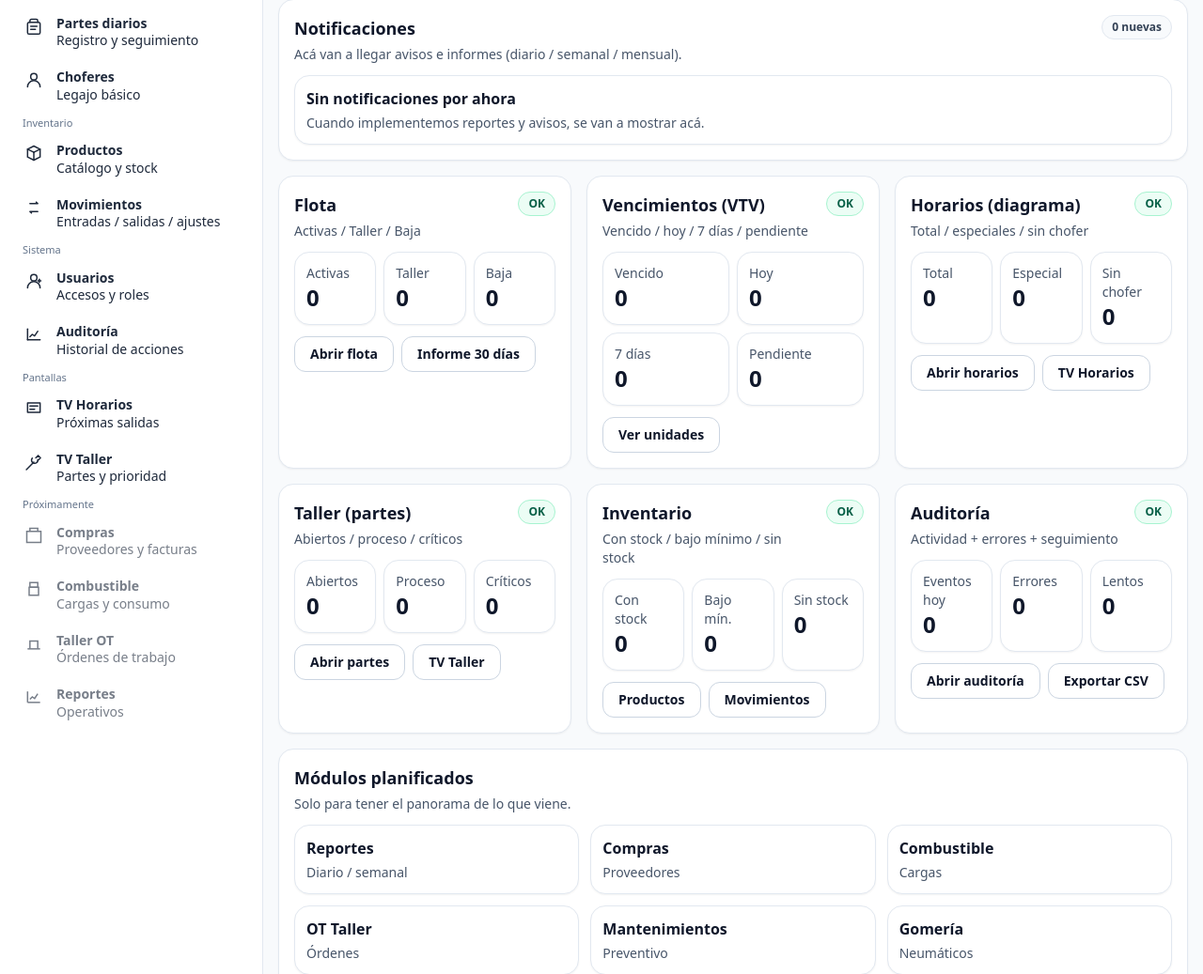
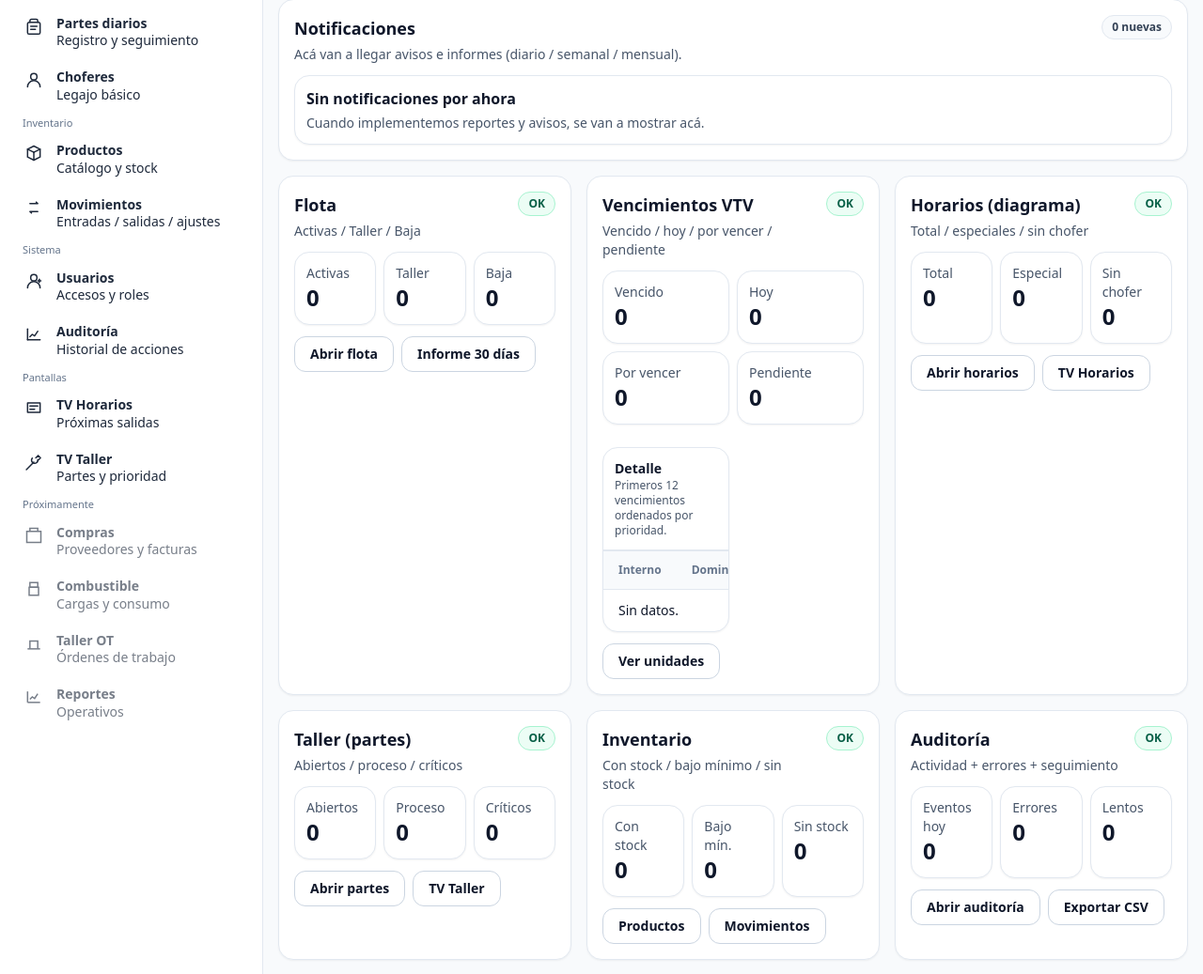
Before and after one commit to gabiv12/panol_erp, a Django app: page /dashboard/ in a window 1280 px wide. Shown: the part 316-1353 px from the top of the page at 94% size. Run offline with Django 5.2, Linux system fonts and the light colour scheme; the visitor is signed in with stand-in values (Sample User, id 1); data comes from the database, SQL or seed files in the repository; data that the repository does not hold is empty.

Commit message:
fix: dashboard tests + auditoria indexes migration

```diff
--- a/core/templates/core/dashboard.html
+++ b/core/templates/core/dashboard.html
@@ -126,8 +126,8 @@
   <div class="ti-card p-4">
     <div class="flex items-start justify-between gap-3">
       <div class="min-w-0">
-        <div class="text-lg font-semibold">Vencimientos (VTV)</div>
-        <div class="text-sm ti-subtitle mt-1">Vencido / hoy / 7 días / pendiente</div>
+        <div class="text-lg font-semibold">Vencimientos VTV</div>
+        <div class="text-sm ti-subtitle mt-1">Vencido / hoy / por vencer / pendiente</div>
       </div>
       {% if alert_crit_vtv %}
         <span class="ti-badge-critical">Crítico</span>
@@ -148,13 +148,58 @@
         <div class="text-2xl font-semibold tabular-nums">{{ kpi_vtv_hoy|default:0 }}</div>
       </div>
       <div class="ti-card p-3">
-        <div class="text-sm ti-subtitle">7 días</div>
+        <div class="text-sm ti-subtitle">Por vencer</div>
         <div class="text-2xl font-semibold tabular-nums">{{ kpi_vtv_por_vencer_7|default:0 }}</div>
       </div>
       <div class="ti-card p-3">
         <div class="text-sm ti-subtitle">Pendiente</div>
         <div class="text-2xl font-semibold tabular-nums">{{ kpi_vtv_sin_fecha|default:0 }}</div>
       </div>
+
+    <div class="mt-4 ti-card p-0 overflow-hidden">
+      <div class="p-3 border-b border-slate-200 dark:border-slate-800">
+        <div class="text-sm font-semibold">Detalle</div>
+        <div class="text-xs ti-subtitle">Primeros 12 vencimientos ordenados por prioridad.</div>
+      </div>
+
+      <div class="overflow-x-auto">
+        <table class="ti-table">
+          <thead class="ti-thead">
+            <tr class="ti-tr">
+              <th class="ti-th">Interno</th>
+              <th class="ti-th">Dominio</th>
+              <th class="ti-th">VTV</th>
+              <th class="ti-th">Estado</th>
+              <th class="ti-th text-right">Días</th>
+            </tr>
+          </thead>
+          <tbody>
+            {% for r in vencimientos_vtv|slice:":12" %}
+              <tr class="ti-tr">
+                <td class="ti-td font-semibold tabular-nums">{{ r.interno }}</td>
+                <td class="ti-td">{{ r.dominio|default:"—" }}</td>
+                <td class="ti-td">{% if r.fecha %}{{ r.fecha|date:"d/m/Y" }}{% else %}—{% endif %}</td>
+                <td class="ti-td">
+                  {% if r.badge == "critical" %}
+                    <span class="ti-badge-critical">{{ r.estado }}</span>
+                  {% elif r.badge == "high" %}
+                    <span class="ti-badge-high">{{ r.estado }}</span>
+                  {% elif r.badge == "ok" %}
+                    <span class="ti-badge-ok">{{ r.estado }}</span>
+                  {% else %}
+                    <span class="ti-badge-muted">{{ r.estado }}</span>
+                  {% endif %}
+                </td>
+                <td class="ti-td text-right tabular-nums">{% if r.dias is not None %}{{ r.dias }}{% else %}—{% endif %}</td>
+              </tr>
+            {% empty %}
+              <tr class="ti-tr"><td class="ti-td" colspan="5">Sin datos.</td></tr>
+            {% endfor %}
+          </tbody>
+        </table>
+      </div>
+    </div>
+
     </div>
 
     <div class="mt-3 flex flex-wrap gap-2">
```
Also changed, not shown: core/tests.py (+9 -1 lines), auditoria/migrations/0002_rename_auditoria_a_created__2f8a7a_idx_auditoria_a_created_99daf2_idx_and_more.py (added).
